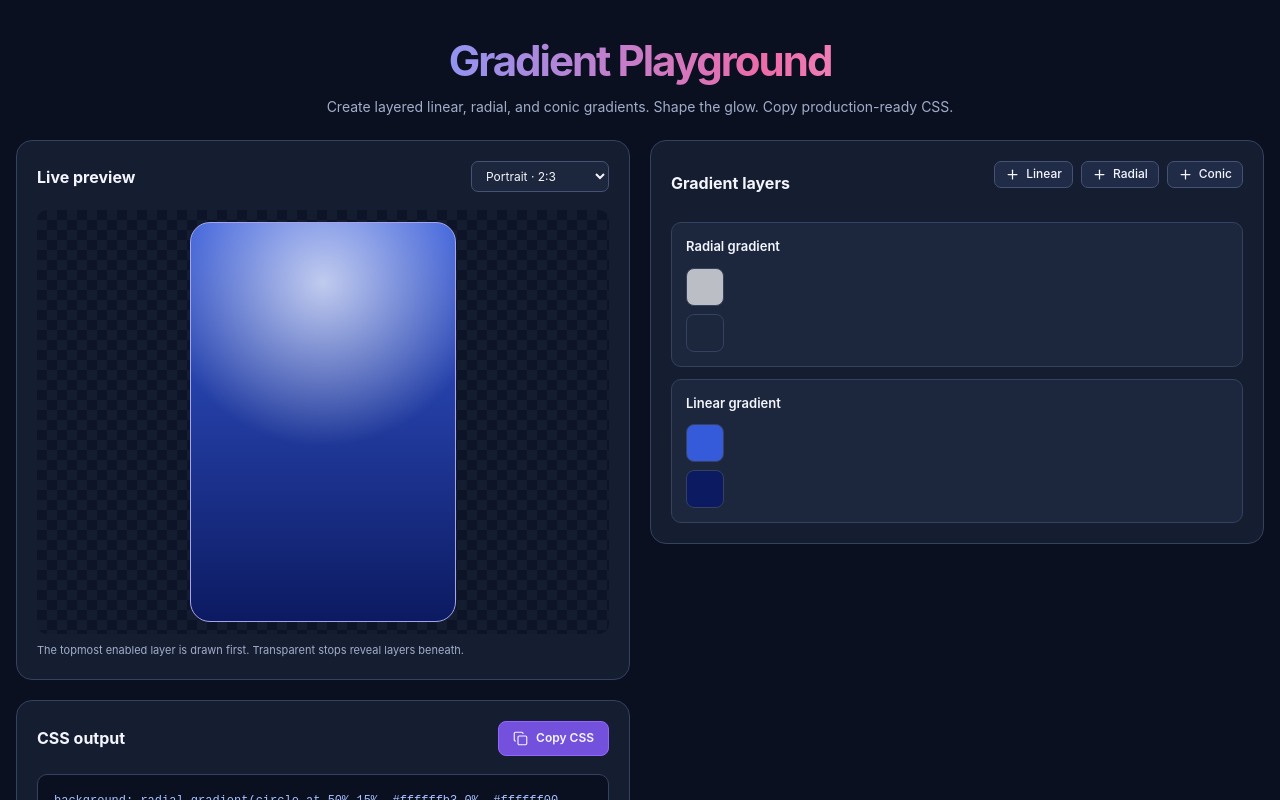
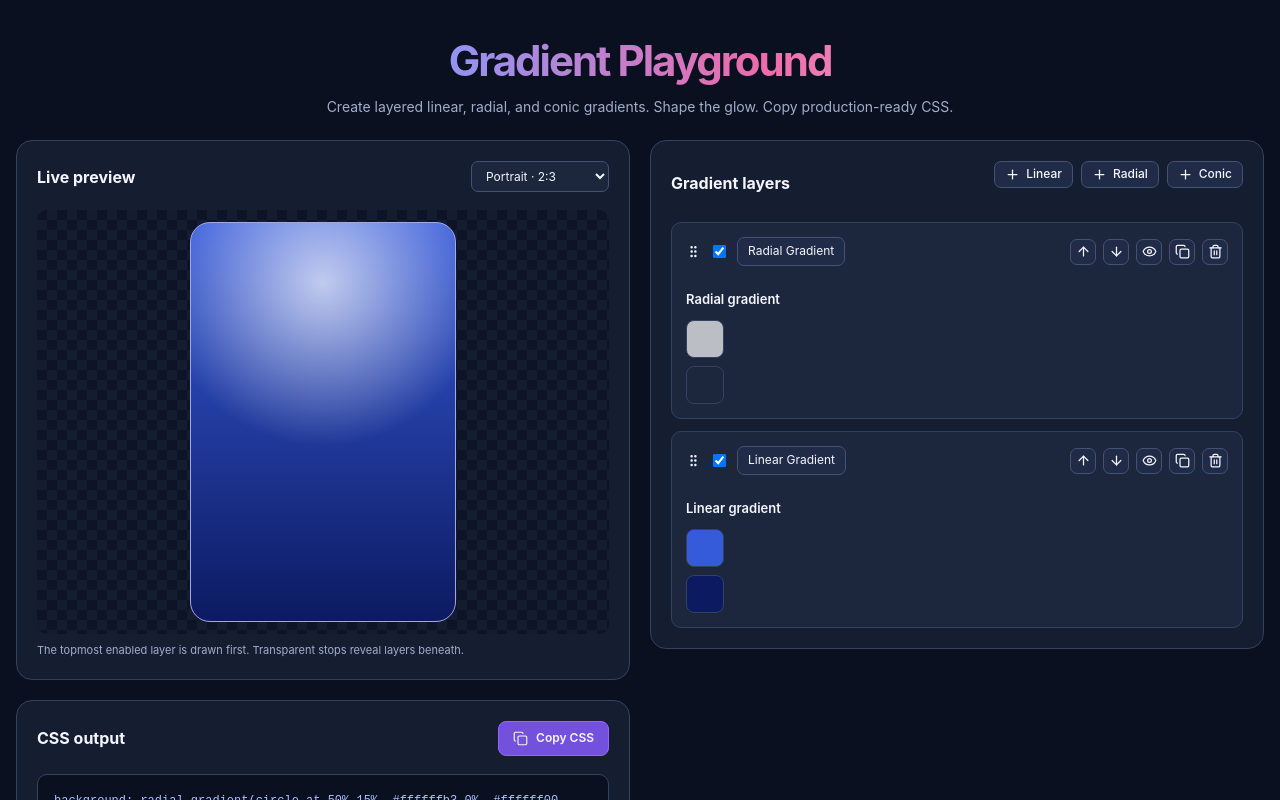
Before and after one commit to thomas367/gradientPlayground, a React (Vite) app: page / in a window 1280 px wide. Shown: the top 800 px of the page. Built offline with nearby package versions, Linux system fonts and the light colour scheme.

Commit message:
Add header icons

```diff
--- a/src/components/gradientLayers/gradientLayers.tsx
+++ b/src/components/gradientLayers/gradientLayers.tsx
@@ -1,5 +1,5 @@
 import { observer } from 'mobx-react-lite';
-import { Plus } from 'lucide-react';
+import { Plus, GripVertical, ArrowUp, ArrowDown, Eye, Copy, Trash2 } from 'lucide-react';
 import { Panel } from 'components/panel/panel';
 import { gradientStore } from 'stores/gradientStore';
 import { GradientType } from 'types/gradient';
@@ -32,8 +32,32 @@ export const GradientLayers = observer(function CSSOutput(): React.JSX.Element {
             <Styled.LayerList>
                 {layers.map((layer) => (
                     <Styled.LayerItem key={layer.id}>
+                        <Styled.LayerHeader>
+                            <GripVertical size={15} />
+                            <input type="checkbox" checked={layer.enabled} readOnly />
+                            <Styled.LayerType>{layer.type} gradient</Styled.LayerType>
+                            <Styled.LayerActions>
+                                <Styled.IconButton type="button" aria-label="Move layer up">
+                                    <ArrowUp size={15} />
+                                </Styled.IconButton>
+                                <Styled.IconButton type="button" aria-label="Move layer down">
+                                    <ArrowDown size={15} />
+                                </Styled.IconButton>
+                                <Styled.IconButton type="button" aria-label="Toggle visibility">
+                                    <Eye size={15} />
+                                </Styled.IconButton>
+                                <Styled.IconButton type="button" aria-label="Duplicate layer">
+                                    <Copy size={15} />
+                                </Styled.IconButton>
+                                <Styled.IconButton type="button" aria-label="Delete layer">
+                                    <Trash2 size={15} />
+                                </Styled.IconButton>
+                            </Styled.LayerActions>
+                        </Styled.LayerHeader>
                         <Styled.LayerInfo>
-                            <Styled.LayerName>{layer.type.charAt(0).toUpperCase() + layer.type.slice(1)} gradient</Styled.LayerName>
+                            <Styled.LayerName>
+                                {layer.type.charAt(0).toUpperCase() + layer.type.slice(1)} gradient
+                            </Styled.LayerName>
                             <Styled.LayerSamplesWrapper>
                                 {layer.stops.map((stop) => (
                                     <Styled.LayerSample
--- a/src/components/gradientLayers/styles.tsx
+++ b/src/components/gradientLayers/styles.tsx
@@ -43,12 +43,68 @@ export const LayerList = styled.div`
 
 export const LayerItem = styled.div`
     display: flex;
-    align-items: center;
+    flex-direction: column;
     gap: 12px;
     padding: 14px;
     border: 1px solid var(--color-border);
     border-radius: 10px;
     background: var(--color-surface-elevated);
+`;
+
+export const LayerHeader = styled.div`
+    display: flex;
+    align-items: center;
+    gap: 8px;
+    min-width: 0;
+    margin-bottom: 12px;
+`;
+
+export const LayerType = styled.span`
+    padding: 5px 10px;
+    border: 1px solid var(--color-secondary-border);
+    border-radius: 7px;
+    background: #202b47;
+    color: var(--color-text);
+    font-size: 12px;
+    text-transform: capitalize;
+    white-space: nowrap;
+`;
+
+export const LayerActions = styled.div`
+    display: flex;
+    align-items: center;
+    gap: 7px;
+    margin-left: auto;
+`;
+
+export const IconButton = styled.button`
+    display: inline-flex;
+    align-items: center;
+    justify-content: center;
+    width: 26px;
+    height: 26px;
+    padding: 0;
+    border: 1px solid var(--color-secondary-border);
+    border-radius: 7px;
+    background: #202b47;
+    color: var(--color-text);
+
+    cursor: pointer;
+
+    &:hover {
+        background: #2d3a5b;
+        border-color: var(--color-primary);
+    }
+
+    &:focus-visible {
+        outline: 2px solid var(--color-primary);
+        outline-offset: 2px;
+    }
+
+    &:disabled {
+        opacity: 0.35;
+        cursor: not-allowed;
+    }
 `;
 
 export const LayerSamplesWrapper = styled.div`
--- a/src/components/section/rightSection.tsx
+++ b/src/components/section/rightSection.tsx
@@ -1,5 +1,5 @@
 import type React from 'react';
-import { GradientLayers } from 'components/gradientLayers/gradientLayers'
+import { GradientLayers } from 'components/gradientLayers/gradientLayers';
 
 import * as Styled from './styles';
 
```
